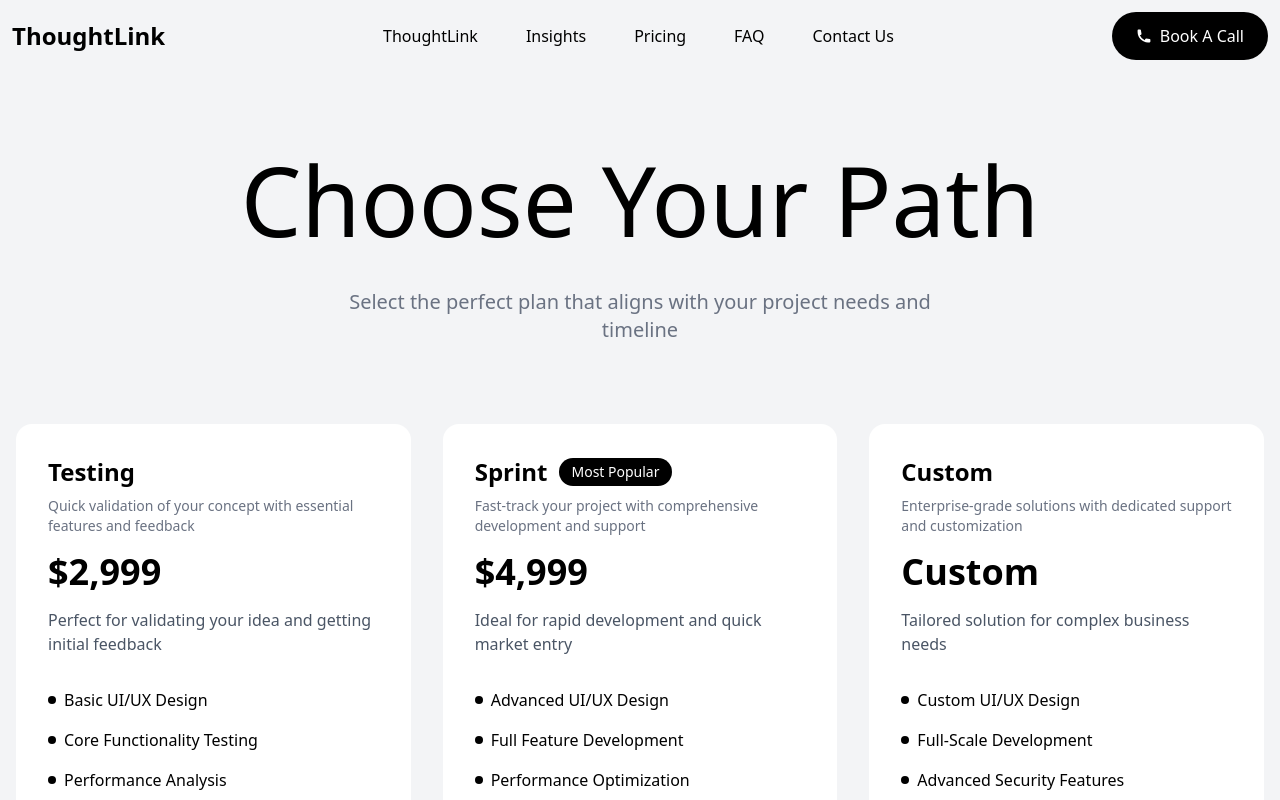
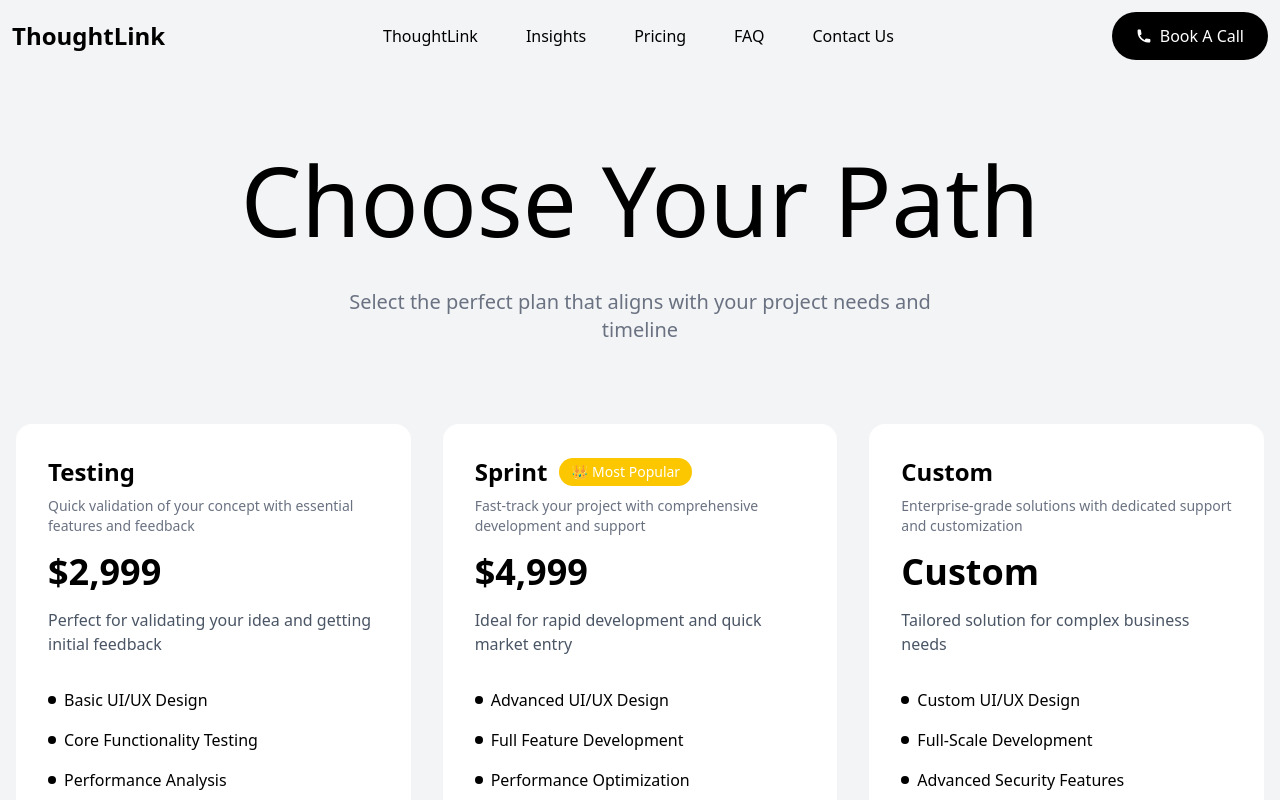
Before and after one commit to cursedxp/automatics.dev, a Next.js app: page /pricing in a window 1280 px wide. Shown: the top 800 px of the page. Built offline with nearby package versions, Linux system fonts and the light colour scheme; a web font is replaced by a local one.

Commit message:
style(pricingSection.js): update "Most Popular" badge style and add crown emoji for better visibility and appeal

```diff
--- a/app/components/home/pricingSection/pricingSection.js
+++ b/app/components/home/pricingSection/pricingSection.js
@@ -60,8 +60,8 @@ export default function PricingSection({ hideHeader = false }) {
               <div className="flex items-center gap-3 mb-2">
                 <h3 className="text-2xl font-bold">{tier.name}</h3>
                 {tier.popular && (
-                  <div className="bg-black text-white px-3 py-1 rounded-full text-sm">
-                    Most Popular
+                  <div className="bg-yellow-400 text-white px-3 py-1 rounded-full text-sm">
+                    👑 Most Popular
                   </div>
                 )}
               </div>
```
